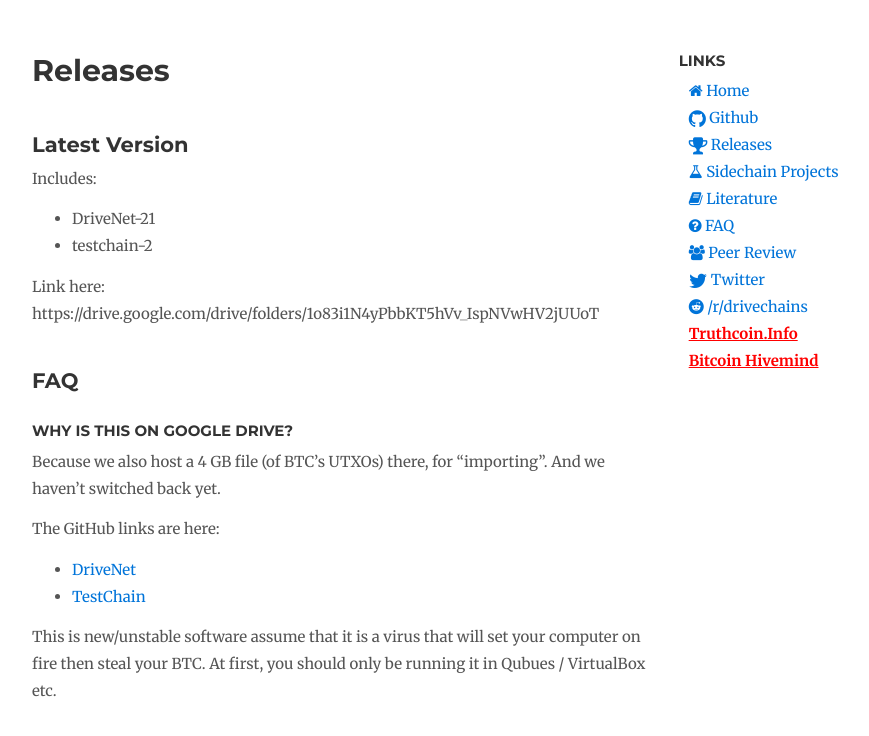
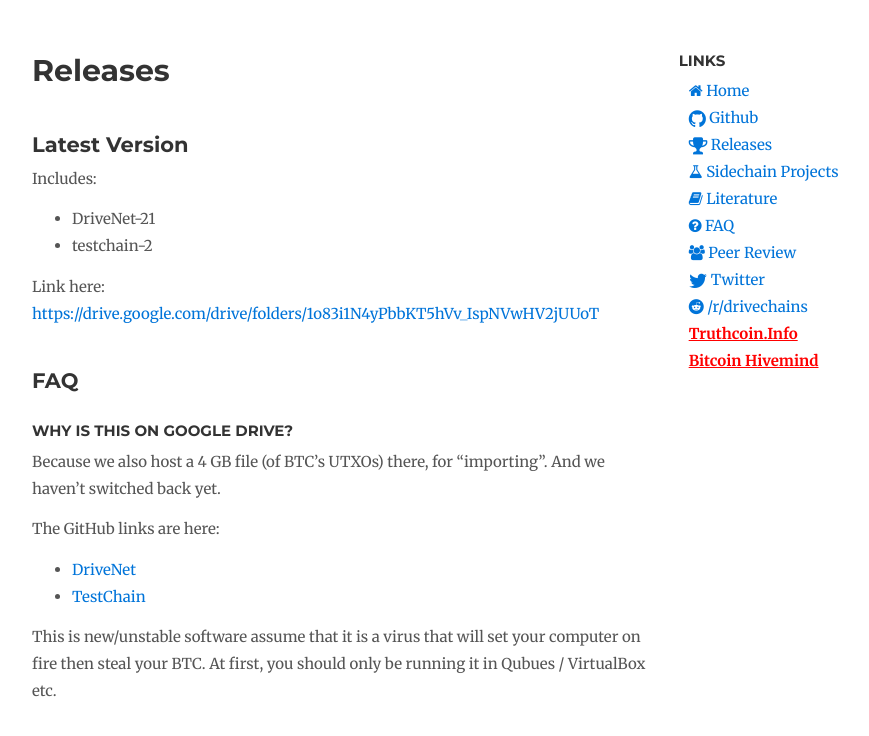
Before and after one commit to drivechain-project/drivechain.info, a Jekyll site: the page built from releases/index.md, in a window 1280 px wide and 900 px high, cut to the strip 164-900 px from the top of the window. Shown: the whole strip, without its empty margins (138-1007 px from the left). Built offline with Jekyll 4.4.1, drawn with Linux system fonts in a browser that asks for light colours; nearby versions of some CDN libraries; our own code applies the rules of GitHub Pages for plain Markdown files; comment, search, counter and statistics services are not loaded; some of the changed lines change nothing that is shown.

Commit message:
hyperlink

```diff
--- a/releases/index.md
+++ b/releases/index.md
@@ -10,7 +10,7 @@
 * DriveNet-21
 * testchain-2
 
-Link here: https://drive.google.com/drive/folders/1o83i1N4yPbbKT5hVv_IspNVwHV2jUUoT
+Link here: [https://drive.google.com/drive/folders/1o83i1N4yPbbKT5hVv_IspNVwHV2jUUoT](https://drive.google.com/drive/folders/1o83i1N4yPbbKT5hVv_IspNVwHV2jUUoT)
 
 ## FAQ
 
```
